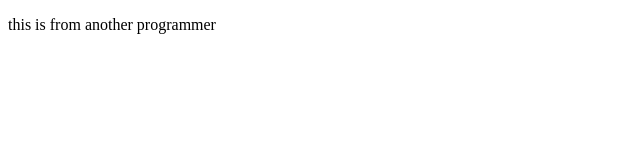
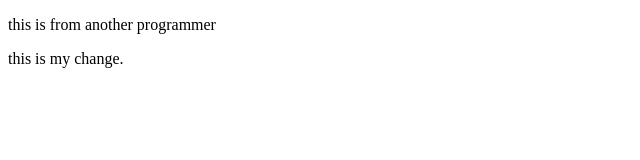
Before and after one commit to monirehJamshidi/git-tutorial-test, a plain HTML site: page dashboard.html in a window 1280 px wide. Shown: the whole page, without its empty margins (0-640 px from the left). Drawn offline with Linux system fonts and the light colour scheme.

Commit message:
some changes

```diff
--- a/dashboard.html
+++ b/dashboard.html
@@ -7,5 +7,6 @@
 </head>
 <body>
    <p>this is from another programmer</p>
+    <p>this is my change.</p>
 </body>
 </html>
```
